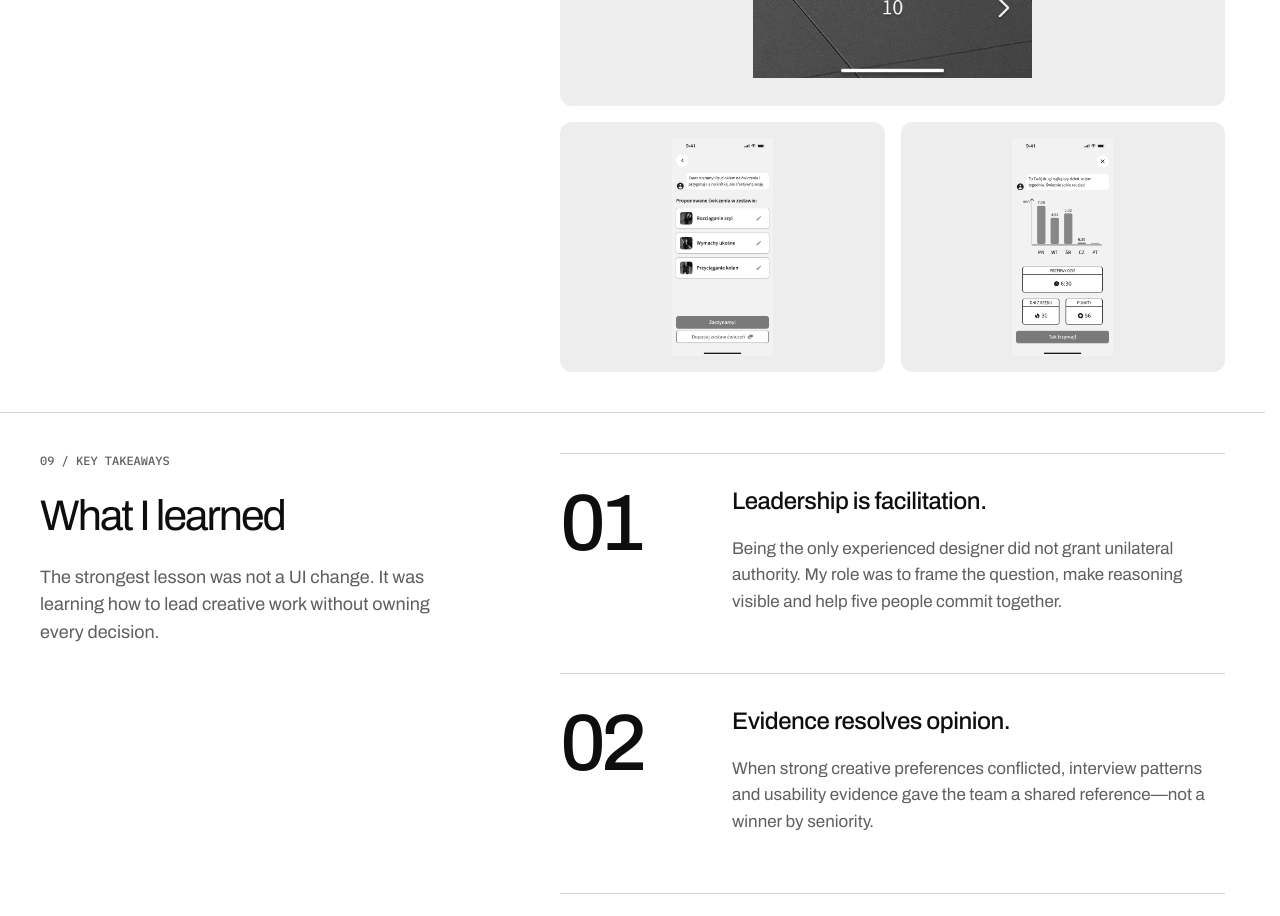
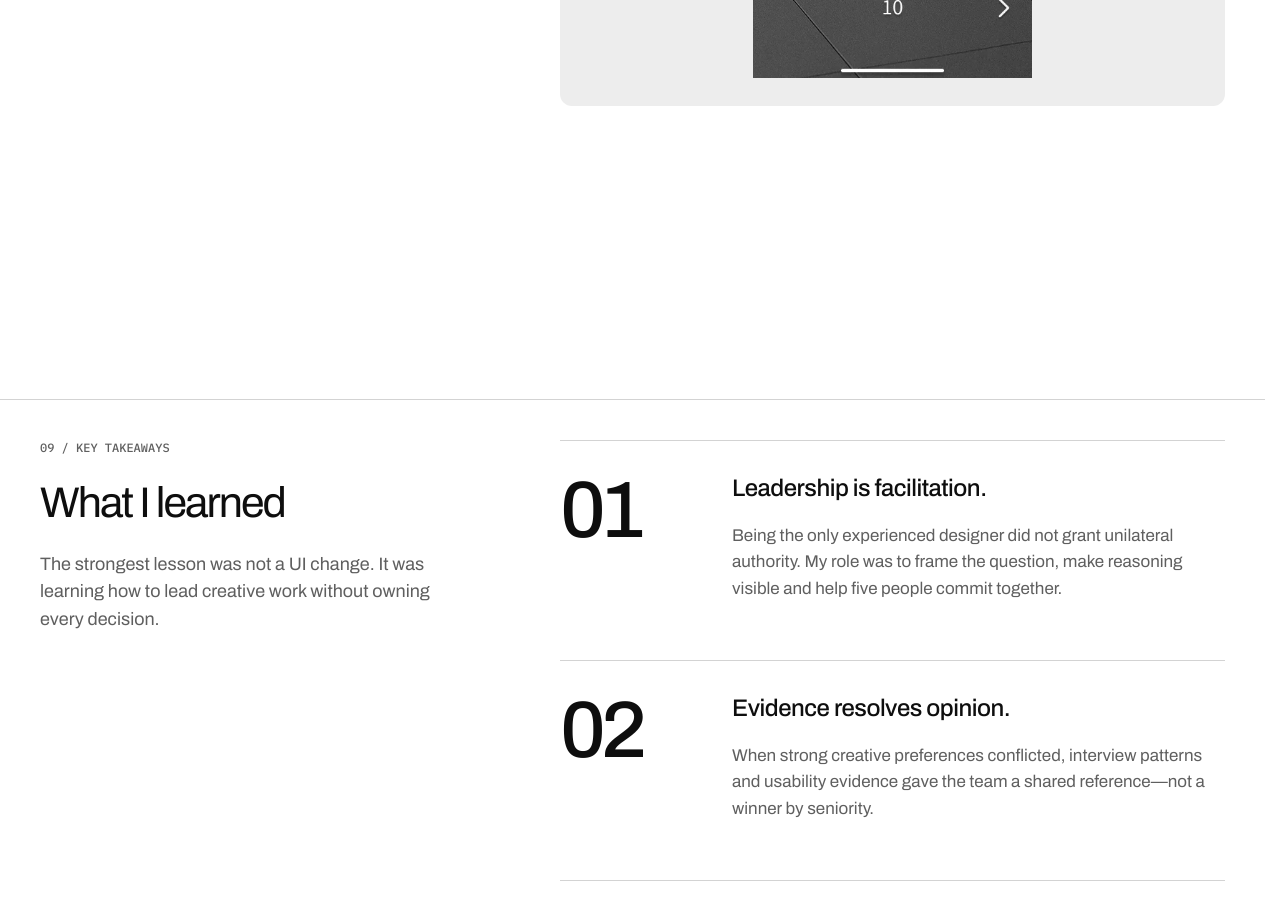
Before and after one commit to jzakrz/jakub-portfolio, a Next.js app: page /projects/exercise-snack in a window 1280 px wide. Shown: the part 7500-8416 px from the top of the page. Built offline with nearby package versions, Linux system fonts and the light colour scheme.

Commit message:
refactor: simplify case study galleries

```diff
--- a/app/globals.css
+++ b/app/globals.css
@@ -1972,8 +1972,7 @@ html {
 
 .hackathon-case__hero-image,
 .hackathon-direction__image,
-.hackathon-gallery__primary,
-.hackathon-gallery__previews button {
+.hackathon-gallery__primary {
   position: relative;
   overflow: hidden;
   border-radius: 12px;
@@ -2308,32 +2307,6 @@ html {
   to { opacity: 1; transform: scale(1); }
 }
 
-.hackathon-gallery__previews {
-  display: grid;
-  grid-template-columns: repeat(2, minmax(0, 1fr));
-  gap: 16px;
-  height: 250px;
-  margin-top: 16px;
-}
-
-.hackathon-gallery__previews button {
-  display: block;
-  width: 100%;
-  height: 250px;
-  padding: 0;
-  border: 0;
-  cursor: pointer;
-}
-
-.hackathon-gallery__previews button:hover img,
-.hackathon-gallery__previews button:focus-visible img {
-  transform: scale(1.025);
-}
-
-.hackathon-gallery__previews img {
-  transition: transform 220ms ease;
-}
-
 /* Shared case-study image viewer */
 .image-viewer {
   position: fixed;
@@ -2789,12 +2762,6 @@ html {
     min-height: 300px;
   }
 
-  .hackathon-gallery__previews,
-  .hackathon-gallery__previews button {
-    height: 34vw;
-    min-height: 150px;
-  }
-
   .hackathon-prototype {
     padding: 8px;
   }
@@ -2818,7 +2785,6 @@ html {
   }
 
   .hackathon-gallery__progress span,
-  .hackathon-gallery__previews img,
   .hackathon-gallery__prototype,
   .hackathon-gallery__arrows button {
     transition: none;
@@ -2997,22 +2963,16 @@ html {
   gap: 16px;
 }
 
-.exercise-gallery .hackathon-gallery__primary,
-.exercise-gallery .hackathon-gallery__previews button {
+.exercise-gallery .hackathon-gallery__primary {
   background: #ededed;
 }
 
-.exercise-gallery .hackathon-gallery__primary img,
-.exercise-gallery .hackathon-gallery__previews img {
+.exercise-gallery .hackathon-gallery__primary img {
   object-fit: contain;
   object-position: center;
   padding: 28px;
 }
 
-.exercise-gallery .hackathon-gallery__previews img {
-  padding: 16px;
-}
-
 .exercise-lessons {
   min-height: 960px;
 }
@@ -3073,9 +3033,6 @@ html {
     padding: 18px;
   }
 
-  .exercise-gallery .hackathon-gallery__previews img {
-    padding: 10px;
-  }
 }
 
 /* Net Zero Build case study */
--- a/components/ExerciseSnackGallery.tsx
+++ b/components/ExerciseSnackGallery.tsx
@@ -36,9 +36,6 @@ export default function ExerciseSnackGallery() {
   const [isViewerOpen, setIsViewerOpen] = useState(false);
   const [isPrototypeOpen, setIsPrototypeOpen] = useState(false);
   const activeSlide = slides[activeIndex];
-  const previewSlides = [1, 2].map(
-    (offset) => slides[(activeIndex + offset) % slides.length],
-  );
 
   useEffect(() => {
     if (!isPrototypeOpen) return;
@@ -98,14 +95,6 @@ export default function ExerciseSnackGallery() {
           >
             <Image key={activeSlide.src} src={activeSlide.src} alt={activeSlide.alt} fill sizes="(max-width: 900px) 100vw, 58vw" />
           </button>
-
-          <div className="hackathon-gallery__previews">
-            {previewSlides.map((slide, previewIndex) => (
-              <button type="button" key={`${slide.src}-${previewIndex}`} onClick={() => move(previewIndex + 1)} aria-label={`Show ${slide.title}`}>
-                <Image src={slide.src} alt="" fill sizes="(max-width: 900px) 50vw, 29vw" />
-              </button>
-            ))}
-          </div>
         </div>
       </section>
 
--- a/components/HackathonGallery.tsx
+++ b/components/HackathonGallery.tsx
@@ -18,7 +18,6 @@ export default function HackathonGallery() {
   const [isViewerOpen, setIsViewerOpen] = useState(false);
   const [isPrototypeOpen, setIsPrototypeOpen] = useState(false);
   const activeSlide = slides[activeIndex];
-  const previewSlides = [1, 2].map((offset) => slides[(activeIndex + offset) % slides.length]);
 
   useEffect(() => {
     if (!isPrototypeOpen) return;
@@ -70,13 +69,6 @@ export default function HackathonGallery() {
           >
             <Image key={activeSlide.src} src={activeSlide.src} alt={activeSlide.alt} fill sizes="(max-width: 900px) 100vw, 58vw" />
           </button>
-          <div className="hackathon-gallery__previews">
-            {previewSlides.map((slide, previewIndex) => (
-              <button type="button" key={`${slide.src}-${previewIndex}`} onClick={() => move(previewIndex + 1)} aria-label={`Show ${slide.title}`}>
-                <Image src={slide.src} alt="" fill sizes="(max-width: 900px) 50vw, 29vw" />
-              </button>
-            ))}
-          </div>
         </div>
       </section>
 
```
